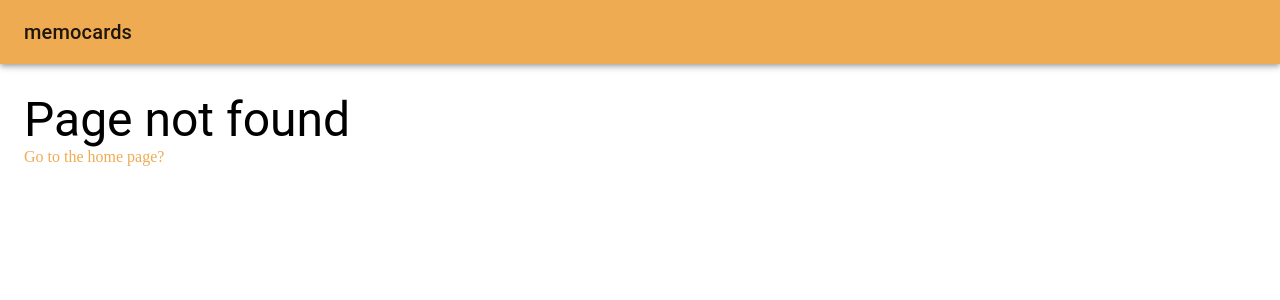
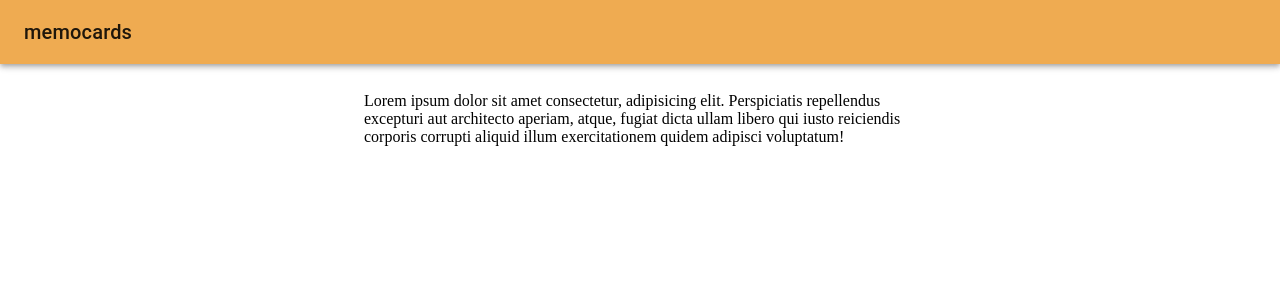
Before and after one commit to karmek-k/memocards, a React (Create React App) app in the folder client/: page /login in a window 1280 px wide. Before the commit this address had no page. Shown: the top 300 px of the page. Built offline with nearby package versions, Linux system fonts and the light colour scheme; the HTML template or start-up script is replaced by a standard one.

Commit message:
Add a sample login page

```diff
--- a/client/src/App.tsx
+++ b/client/src/App.tsx
@@ -5,6 +5,7 @@ import NotFoundPage from './pages/NotFoundPage';
 import './styles/global.css';
 import { ThemeProvider } from '@material-ui/core/styles';
 import { theme } from './styles/theme';
+import LoginPage from './pages/LoginPage';
 
 function App() {
   return (
@@ -12,6 +13,7 @@ function App() {
       <BrowserRouter>
         <Switch>
           <Route exact path="/" component={IndexPage} />
+          <Route path="/login" component={LoginPage} />
           <Route component={NotFoundPage} />
         </Switch>
       </BrowserRouter>
--- /dev/null
+++ b/client/src/pages/LoginPage.tsx
@@ -0,0 +1,18 @@
+import { Container } from '@material-ui/core';
+import React from 'react';
+import Layout from '../components/shared/Layout';
+
+const LoginPage: React.FC = () => {
+  return (
+    <Layout>
+      <Container maxWidth="sm">
+        Lorem ipsum dolor sit amet consectetur, adipisicing elit. Perspiciatis
+        repellendus excepturi aut architecto aperiam, atque, fugiat dicta ullam
+        libero qui iusto reiciendis corporis corrupti aliquid illum
+        exercitationem quidem adipisci voluptatum!
+      </Container>
+    </Layout>
+  );
+};
+
+export default LoginPage;
```
